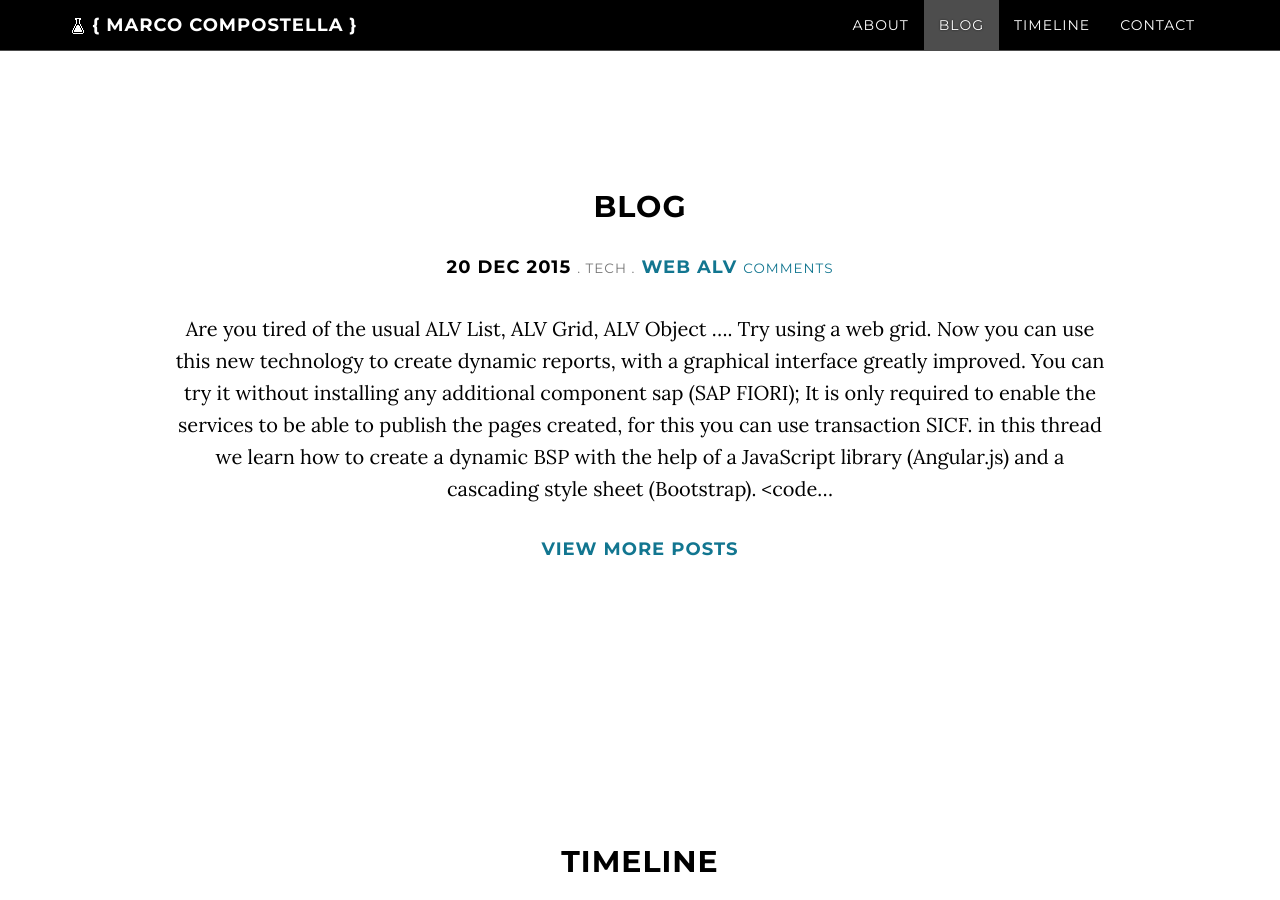
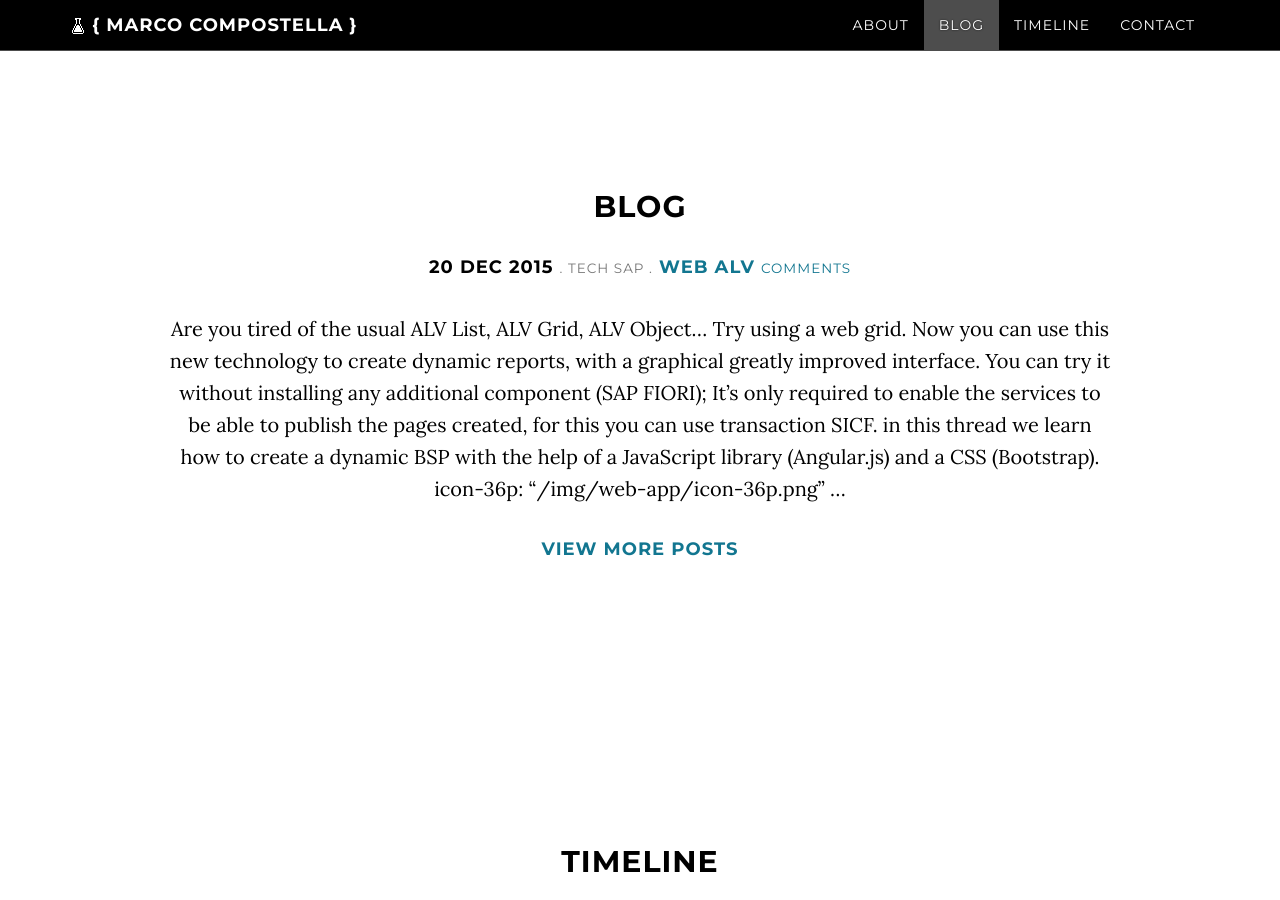
Before and after one commit to marcocompostella/marcocompostella.github.io, a Jekyll site: the page built from index.html, in a window 1280 px wide and 900 px high, scrolled down 1409 px. Built offline with Jekyll 4.4.1, drawn with Linux system fonts in a browser that asks for light colours; nearby versions of some CDN libraries; comment, search, counter and statistics services are not loaded.

Commit message:
Update 2015-12-20-Web-ALV.md

```diff
--- a/_posts/2015-12-20-Web-ALV.md
+++ b/_posts/2015-12-20-Web-ALV.md
@@ -2,14 +2,14 @@
 layout: post
 section-type: post
 title: Web ALV
-category: tech
-tags: [ 'tutorial']
+category: tech SAP
+tags: [ 'tutorial' ]
 ---
 
-Are you tired of the usual ALV List, ALV Grid, ALV Object .... Try using a web grid. Now you can use this new technology to create dynamic reports, with a graphical interface greatly improved.
-You can try it without installing any additional component sap (SAP FIORI); It is only required to enable the services to be able to publish the pages created, for this you can use transaction SICF.
+Are you tired of the usual ALV List, ALV Grid, ALV Object... Try using a web grid. Now you can use this new technology to create dynamic reports, with a graphical greatly improved interface.
+You can try it without installing any additional component (SAP FIORI); It's only required to enable the services to be able to publish the pages created, for this you can use transaction SICF.
 
-in this thread we learn how to create a dynamic BSP with the help of a JavaScript library (Angular.js) and a cascading style sheet (Bootstrap).
+in this thread we learn how to create a dynamic BSP with the help of a JavaScript library (Angular.js) and a CSS (Bootstrap).
 
 <pre><code data-trim class="yaml">
 icon-36p: "/img/web-app/icon-36p.png"
```
